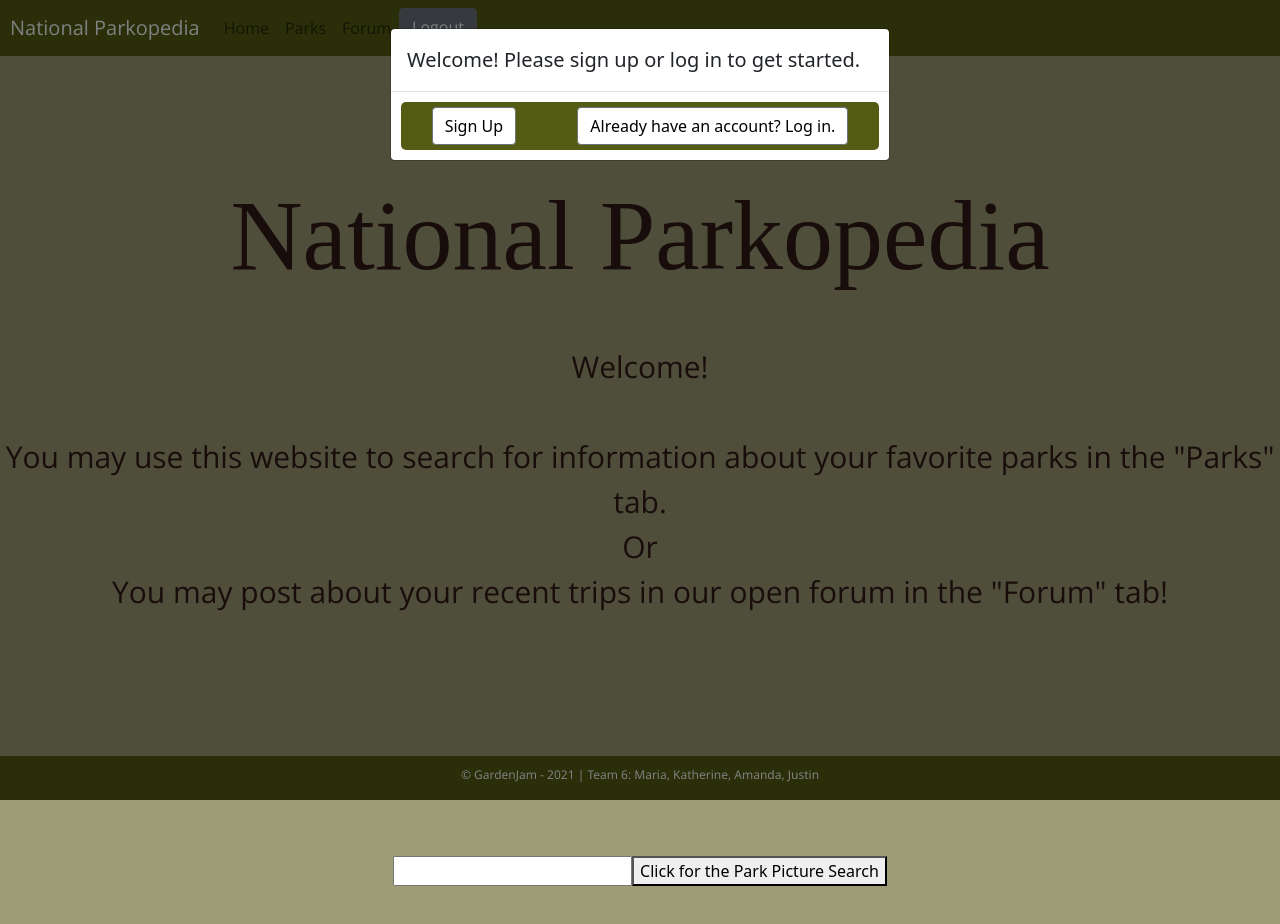
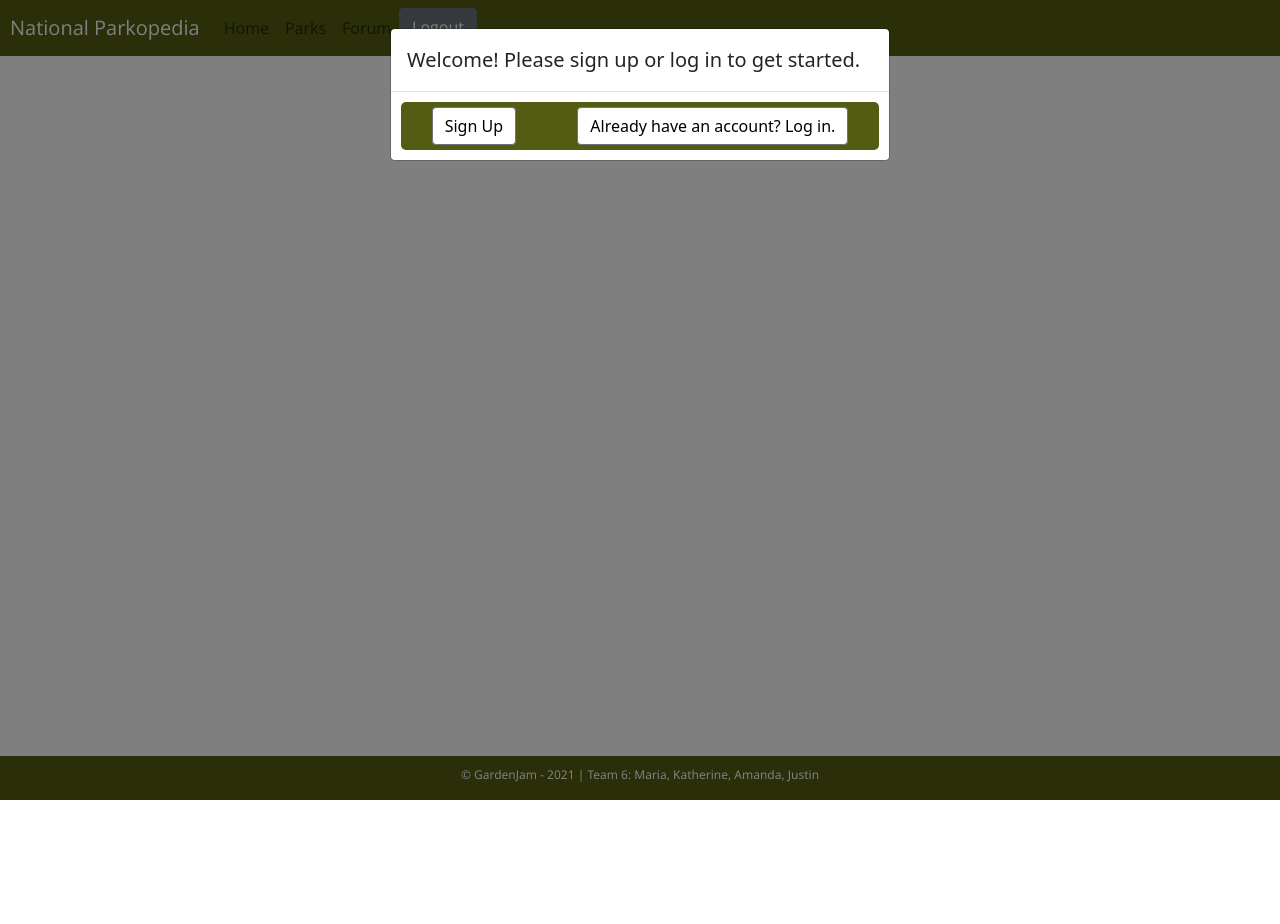
Before and after one commit to Mariabruner/gardenjam_client, a React (Create React App) app: page / in a window 1280 px wide. Shown: the top 924 px of the page. After the commit the page ends 800 px from the top, so only its background shows below. Built offline with nearby package versions, Linux system fonts and the light colour scheme; a web font is replaced by a local one.

Commit message:
jfdlskls

```diff
--- a/src/App.js
+++ b/src/App.js
@@ -43,8 +43,8 @@ function App() {
     <div>
         <Sitebar clickLogout={clearToken} />
         {protectedViews()}
-        <Home></Home>
-        <ParksApp></ParksApp>
+        {/* <Home></Home>
+        <ParksApp></ParksApp> */}
 
 
       </div>
--- a/src/components/Navbar.js
+++ b/src/components/Navbar.js
@@ -1,14 +1,13 @@
-import React, {useState} from 'react';
+import React, { useState } from 'react';
 import { Route, Link, Switch } from 'react-router-dom';
 import './Navbar.css'
 
 import { withRouter } from 'react-router-dom';
-import {Collapse, Navbar, NavLink, NavbarToggler, NavbarBrand, Nav, NavItem, Button} from 'reactstrap';
-import Home from './Home'
+import { Collapse, Navbar, NavLink, NavbarToggler, NavbarBrand, Nav, NavItem, Button } from 'reactstrap';
 
 const Sitebar = (props) => {
 
-    const sitebarStyle ={
+    const sitebarStyle = {
         backgroundColor: '#545C13',
 
     }
@@ -24,16 +23,16 @@ const Sitebar = (props) => {
     }
 
     return (
-        <Navbar className="navbar" style={sitebarStyle}  light expand="md">
+        <Navbar className="navbar" style={sitebarStyle} light expand="md">
             <NavbarBrand style={navBarBrandStyle} href="/">National Parkopedia</NavbarBrand>
-            <NavbarToggler onClick={toggle}/>
+            <NavbarToggler onClick={toggle} />
             <Collapse isOpen={isOpen} navbar>
                 <Nav className='m1-auto' navbar>
-                <NavItem>
+                    <NavItem>
                         <NavLink href="/">Home</NavLink>
                     </NavItem>
                     <NavItem>
-                        <NavLink href="/apps/ParkAppDisplay.js">Parks</NavLink>
+                        <NavLink href="apps/ParkDisplay/ParksApp">Parks</NavLink>
                     </NavItem>
                     <NavItem>
                         <NavLink href="#">Forum</NavLink>
@@ -42,6 +41,7 @@ const Sitebar = (props) => {
                         <Button onClick={props.clickLogout}>Logout</Button>
                     </NavItem>
                 </Nav>
+
             </Collapse>
         </Navbar>
     )
```
